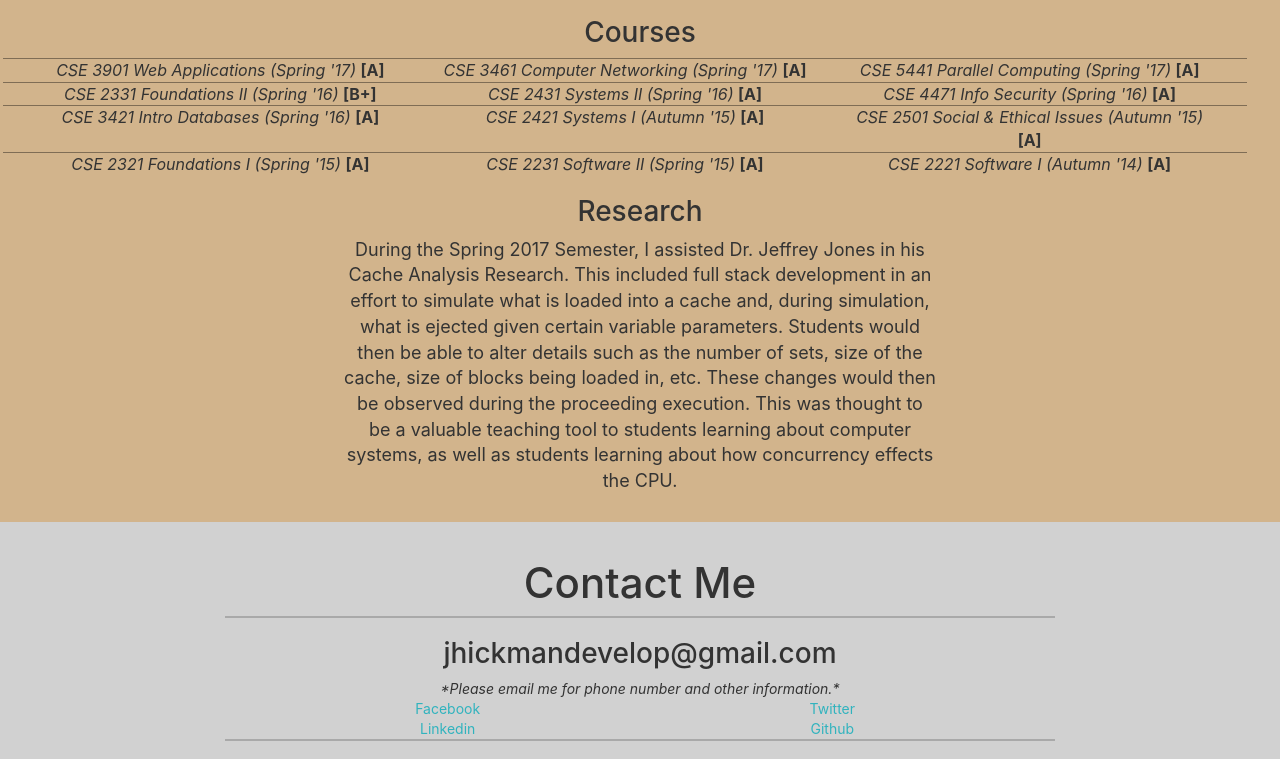
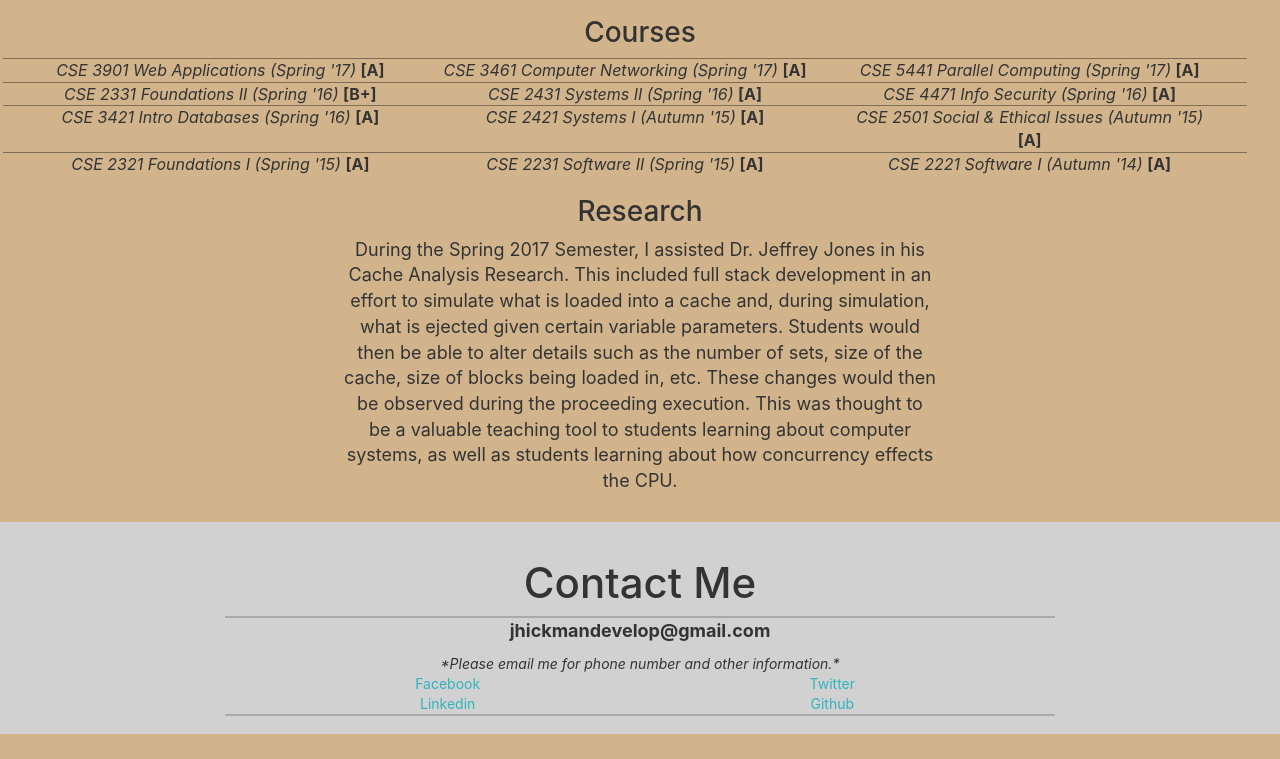
Before and after one commit to jonhickman5/jonhickman5.github.io, a plain HTML site: page index.html in a window 1280 px wide. Shown: the part 3038-3797 px from the top of the page. After the commit the page ends 3772 px from the top, so only its background shows below. Drawn offline with Linux system fonts and the light colour scheme.

Commit message:
Automated commit at 2017-08-08 01:20:45 UTC by middleman-deploy 2.0.0-alpha

```diff
--- a/index.html
+++ b/index.html
@@ -6,7 +6,7 @@
     <meta name="viewport"
           content="width=device-width, initial-scale=1, shrink-to-fit=no">
     <!-- Use the title from a page's frontmatter if it has one -->
-    <title>Welcome to Middleman</title>
+    <title>Jon Hickman</title>
     <link href="/stylesheets/site.css" rel="stylesheet" />
     <script src="/javascripts/site.js"></script>
   </head>
@@ -330,7 +330,7 @@
   <h1>Contact Me</h1>
   <div class='contact-box col-xs-8 col-xs-offset-2'>
     <div class='col-xs-12'>
-      <h2>jhickmandevelop@gmail.com</h2>
+      <p><strong>jhickmandevelop@gmail.com</strong></p>
       <i>*Please email me for phone number and other information.*</i>
     </div>
     <div class='col-xs-12'>
```
